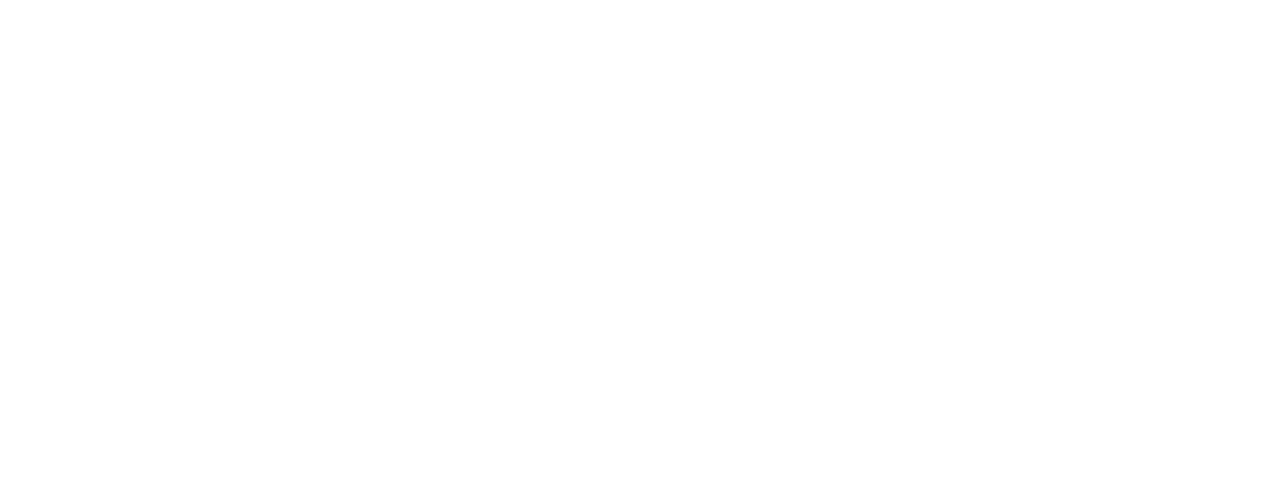
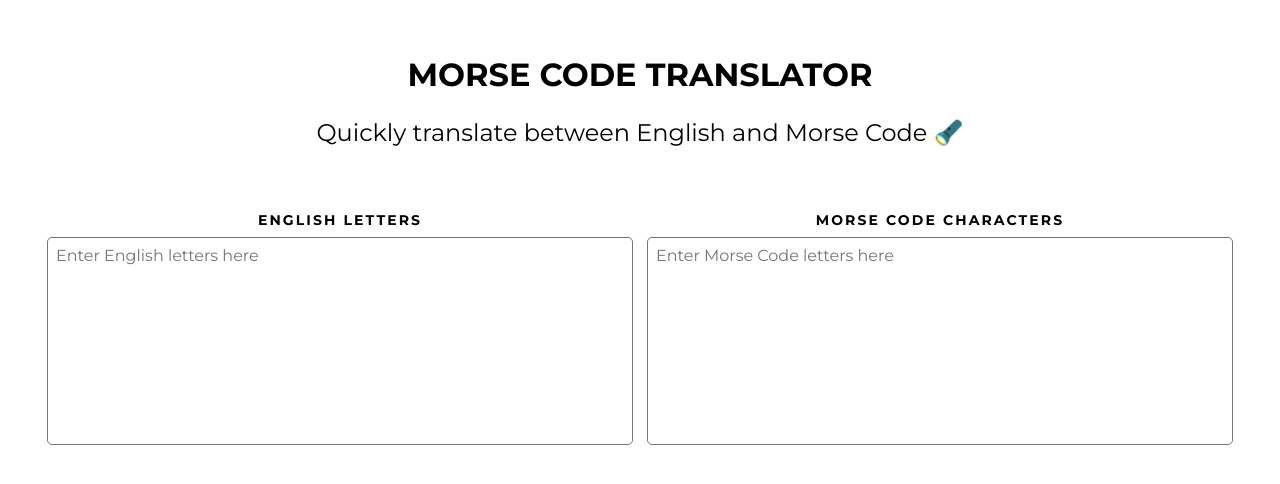
Before and after one commit to kvtrice/morse-code-translator, a website: page index.html in a window 1280 px wide. Drawn offline with Linux system fonts and the light colour scheme.

Commit message:
Adds basic html and scss styling

```diff
--- a/index.html
+++ b/index.html
@@ -6,7 +6,19 @@
 			name="viewport"
 			content="width=device-width, initial-scale=1.0"
 		/>
-		<title>Morse Code Translater</title>
+		<link
+			rel="preconnect"
+			href="https://fonts.googleapis.com"
+		/>
+		<link
+			rel="preconnect"
+			href="https://fonts.gstatic.com"
+			crossorigin
+		/>
+		<link
+			href="https://fonts.googleapis.com/css2?family=Montserrat:ital,wght@0,100..900;1,100..900&display=swap"
+			rel="stylesheet"
+		/>
 		<link
 			rel="stylesheet"
 			href="./css/style.css"
@@ -15,6 +27,44 @@
 			type="module"
 			src="./main.js"
 		></script>
+		<title>Morse Code Translater</title>
 	</head>
-	<body></body>
+	<body>
+		<main class="morse-code">
+			<h1 class="morse-code__heading">Morse Code Translator</h1>
+			<p class="morse-code__description">
+				Quickly translate between English and Morse Code 🔦
+			</p>
+			<div class="morse-code__translators">
+				<div class="morse-code__translators__english">
+					<label
+						for="english"
+						class="morse-code__translators__english__label"
+						>English Letters</label
+					>
+					<textarea
+						name="english"
+						id="english"
+						placeholder="Enter English letters here"
+						class="morse-code__translators__english__input"
+						rows="10"
+					></textarea>
+				</div>
+				<div class="morse-code__translators__morse">
+					<label
+						for="morse"
+						class="morse-code__translators__morse__label"
+						>Morse Code Characters</label
+					>
+					<textarea
+						name="morse"
+						id="morse"
+						placeholder="Enter Morse Code letters here"
+						class="morse-code__translators__morse__input"
+						rows="10"
+					></textarea>
+				</div>
+			</div>
+		</main>
+	</body>
 </html>
--- a/scss/partials/_mixins.scss
+++ b/scss/partials/_mixins.scss
@@ -0,0 +1,13 @@
+@use "./variables" as v;
+
+@mixin mobile-media-query {
+	@media screen and (max-width: v.$mobile-breakpoint) {
+		@content;
+	}
+}
+
+@mixin flex-center {
+	display: flex;
+	justify-content: center;
+	align-items: center;
+}
--- a/scss/partials/_variables.scss
+++ b/scss/partials/_variables.scss
@@ -0,0 +1,2 @@
+$primary-font: "Montserrat", sans-serif;
+$mobile-breakpoint: 800px;
--- a/scss/style.scss
+++ b/scss/style.scss
@@ -0,0 +1,61 @@
+@use "./partials/variables" as v;
+@use "./partials/mixins" as m;
+
+.morse-code {
+	display: flex;
+	flex-direction: column;
+	align-items: center;
+	text-align: center;
+	font-family: v.$primary-font;
+	margin: 0 auto;
+
+	&__heading {
+		margin-top: 3rem;
+		margin-bottom: 0;
+		text-transform: uppercase;
+		line-height: 1.2;
+	}
+
+	&__description {
+		margin-bottom: 4rem;
+		font-size: 1.5rem;
+	}
+
+	&__translators {
+		@include m.flex-center;
+		width: 100%;
+		margin: 0 auto;
+		max-width: 1200px;
+
+		@include m.mobile-media-query {
+			flex-direction: column;
+			margin: 1rem;
+		}
+
+		&__english,
+		&__morse {
+			@include m.flex-center;
+			flex-direction: column;
+			gap: 0.5rem;
+			text-align: left;
+			width: 100%;
+
+			&__label {
+				letter-spacing: 0.15em;
+				text-transform: uppercase;
+				font-size: 14px;
+				font-weight: bold;
+			}
+
+			&__input {
+				padding: 0.5rem;
+				resize: none;
+				width: calc(100% - 2rem);
+				border-radius: 5px;
+				font-family: v.$primary-font;
+				color: gray;
+				font-size: 16px;
+			}
+		}
+	}
+}
```
Also changed, not shown: css/style.css, modules/data.js (line endings or trailing spaces), 1 other file.
